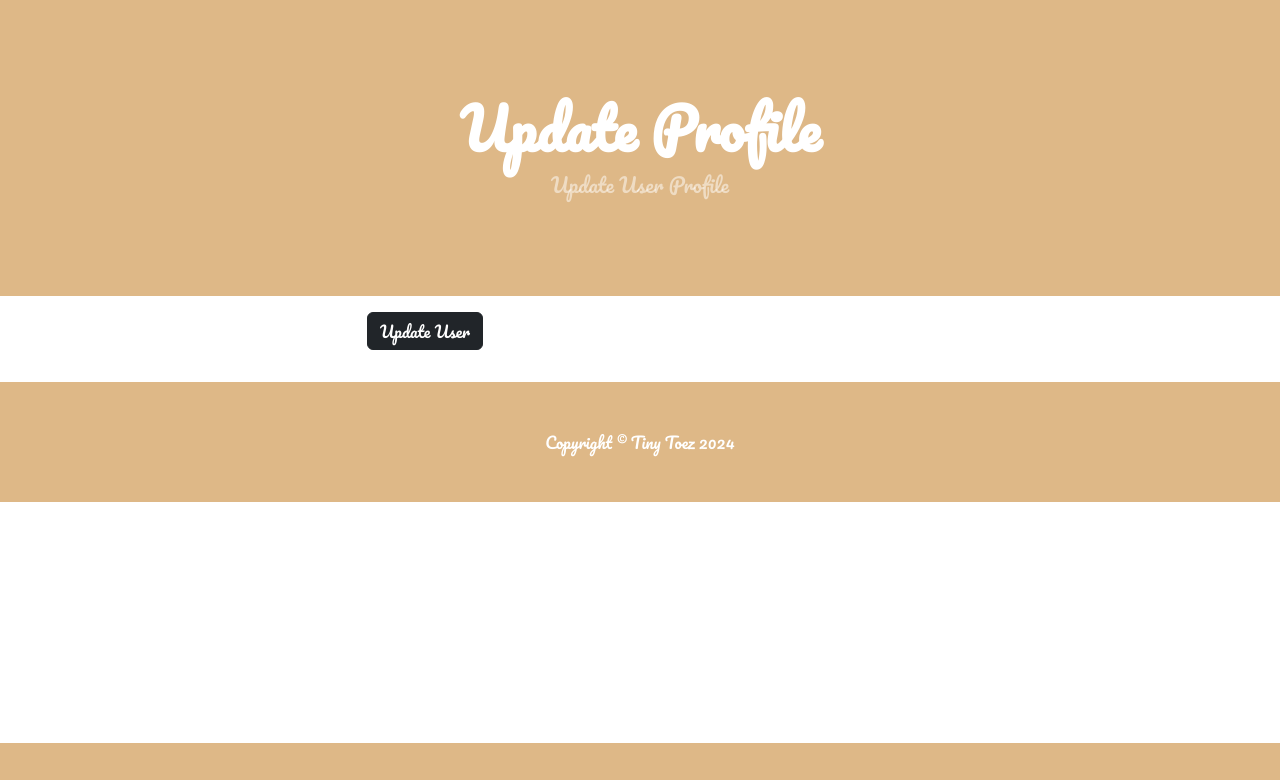
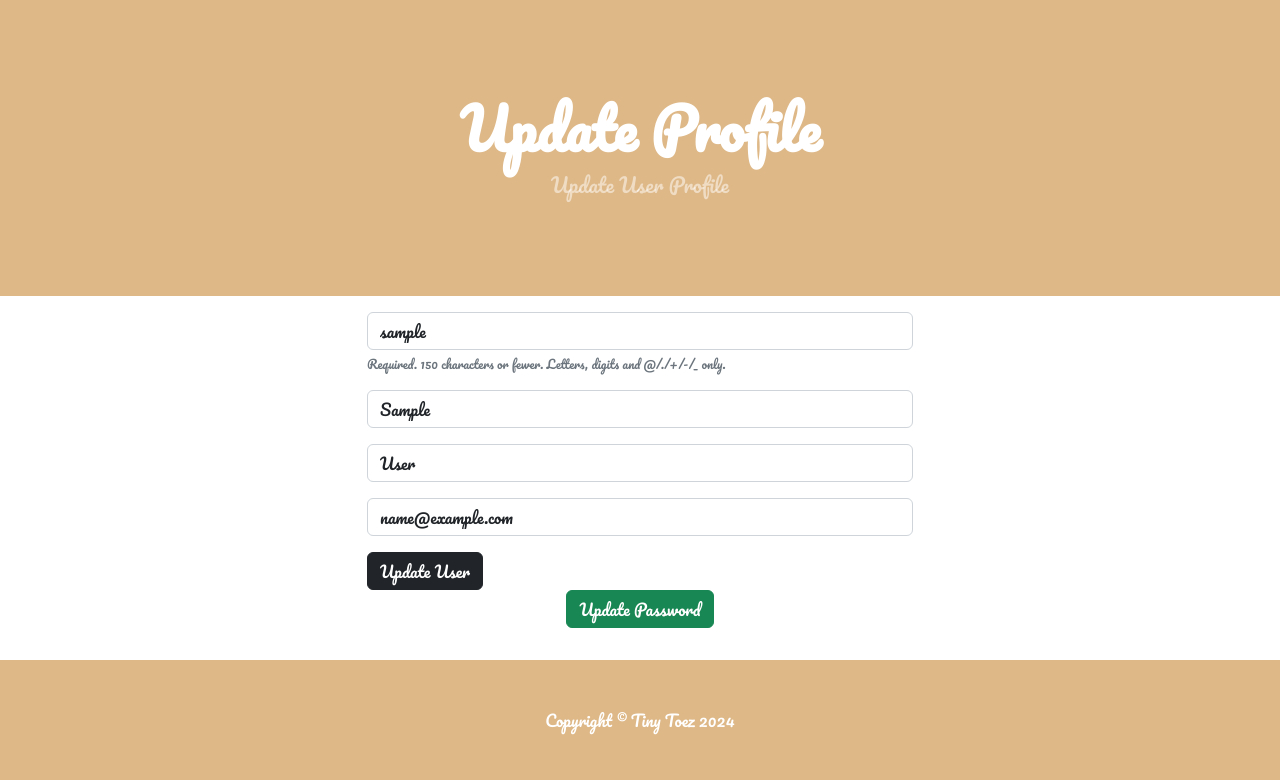
Before and after one commit to Aaron080913/Ecommerce_project, a Django app: page /update_user/ in a window 1280 px wide. Shown: the part 57-837 px from the top of the page. Before the commit the page ends 800 px from the top, so only its background shows below. Run offline with Django 5.2, Linux system fonts and the light colour scheme; the visitor is signed in with stand-in values (Sample User, id 1); data comes from the database, SQL or seed files in the repository; some libraries are stand-ins or nearby versions.

Commit message:
added more profile info

```diff
--- a/store/forms.py
+++ b/store/forms.py
@@ -1,6 +1,43 @@
 from django.contrib.auth.models import User
-from django.contrib.auth.forms import UserCreationForm
+from django.contrib.auth.forms import UserCreationForm, UserChangeForm, SetPasswordForm
 from django import forms
+
+class ChangePasswordForm(SetPasswordForm):
+	class Meta:
+		model = User
+		fields = ['new_password1', 'new_password2']
+
+	def __init__(self, *args, **kwargs):
+		super(ChangePasswordForm, self).__init__(*args, **kwargs)
+
+		self.fields['new_password1'].widget.attrs['class'] = 'form-control'
+		self.fields['new_password1'].widget.attrs['placeholder'] = 'Password'
+		self.fields['new_password1'].label = ''
+		self.fields['new_password1'].help_text = '<ul class="form-text text-muted small"><li>Your password can\'t be too similar to your other personal information.</li><li>Your password must contain at least 8 characters.</li><li>Your password can\'t be a commonly used password.</li><li>Your password can\'t be entirely numeric.</li></ul>'
+
+		self.fields['new_password2'].widget.attrs['class'] = 'form-control'
+		self.fields['new_password2'].widget.attrs['placeholder'] = 'Confirm Password'
+		self.fields['new_password2'].label = ''
+		self.fields['new_password2'].help_text = '<span class="form-text text-muted"><small>Enter the same password as before, for verification.</small></span>'
+
+class UpdateUserForm(UserChangeForm):
+	password = None
+	email = forms.EmailField(label="", widget=forms.TextInput(attrs={'class':'form-control', 'placeholder':'Email Address'}))
+	first_name = forms.CharField(label="", max_length=100, widget=forms.TextInput(attrs={'class':'form-control', 'placeholder':'First Name'}))
+	last_name = forms.CharField(label="", max_length=100, widget=forms.TextInput(attrs={'class':'form-control', 'placeholder':'Last Name'}))
+
+	class Meta:
+		model = User
+		fields = ('username', 'first_name', 'last_name', 'email')
+
+	def __init__(self, *args, **kwargs):
+		super(UpdateUserForm, self).__init__(*args, **kwargs)
+
+		self.fields['username'].widget.attrs['class'] = 'form-control'
+		self.fields['username'].widget.attrs['placeholder'] = 'User Name'
+		self.fields['username'].label = ''
+		self.fields['username'].help_text = '<span class="form-text text-muted"><small>Required. 150 characters or fewer. Letters, digits and @/./+/-/_ only.</small></span>'
+
 
 class SignUpForm(UserCreationForm):
 	email = forms.EmailField(label="", widget=forms.TextInput(attrs={'class':'form-control', 'placeholder':'Email Address'}))
--- a/store/models.py
+++ b/store/models.py
@@ -1,5 +1,29 @@
 from django.db import models
 import datetime
+from django.contrib.auth.models import User
+from django.db.models.signals import post_save
+
+class Profile(models.Model):
+    user = models.OneToOneField(User, on_delete=models.CASCADE)
+    date_modified = models.DateTimeField(User, auto_now=True)
+    phone = models.CharField(max_length=20, blank=True)
+    address1 = models.CharField(max_length=200, blank=True)
+    address2 = models.CharField(max_length=200, blank=True)
+    town = models.CharField(max_length=200, blank=True)
+    county = models.CharField(max_length=200, blank=True)
+    postcode = models.CharField(max_length=200, blank=True)
+    country = models.CharField(max_length=200, blank=True)
+
+    def __str__(self):
+        return self.user.username
+
+def create_profile(sender, instance, created, **kwargs):
+    if created:
+        user_profile = Profile(user=instance)
+        user_profile.save()
+
+post_save.connect(create_profile, sender=User)
+
 
 class Category(models.Model):
     name = models.CharField(max_length=50)
--- a/store/templates/update_user.html
+++ b/store/templates/update_user.html
@@ -16,10 +16,12 @@
         <form method="POST" action="{% url 'update_user' %}">
             {% csrf_token %}
 
-            {{ form.as_p }}
+            {{ user_form.as_p }}
             <button type="submit" class="btn btn-dark">Update User</button>
 
-          </form>
+          </form><center>
+          <a href="{% url 'update_password' %}" class="btn btn-success">Update Password</a>
+        </center>
     </div></div>
 </div>
 {% endblock %}
--- a/store/urls.py
+++ b/store/urls.py
@@ -7,6 +7,7 @@ urlpatterns = [
     path('login/', views.login_user, name='login'),
     path('logout/', views.logout_user, name='logout'),
     path('register/', views.register_user, name='register'),
+    path('update_password/', views.update_password, name='update_password'),
     path('update_user/', views.update_user, name='update_user'),
     path('product/<int:pk>', views.product, name='product'),
     path('category/<str:foo>', views.category, name='category'),
--- a/store/views.py
+++ b/store/views.py
@@ -4,11 +4,48 @@ from django.contrib.auth import authenticate, login, logout
 from django.contrib import messages
 from django.contrib.auth.models import User
 from django.contrib.auth.forms import UserCreationForm
-from .forms import SignUpForm
+from .forms import SignUpForm, UpdateUserForm, ChangePasswordForm
 from django import forms
 
+def update_password(request):
+	if request.user.is_authenticated:
+		current_user = request.user
+
+		if request.method  == 'POST':
+			form = ChangePasswordForm(current_user, request.POST)
+			# Is the form valid
+			if form.is_valid():
+				form.save()
+				messages.success(request, "Your Password Has Been Updated...")
+
+				return redirect('update_user')
+			else:
+				for error in list(form.errors.values()):
+					messages.error(request, error)
+					return redirect('update_password')
+		else:
+			form = ChangePasswordForm(current_user)
+			return render(request, "update_password.html", {'form':form})
+	else:
+		messages.success(request, "You Must Be Logged In To View That Page...")
+		return redirect('home')
+
+
 def update_user(request):
-    return render(request, 'update_user.html', {})
+    if request.user.is_authenticated:
+        current_users = User.objects.get(id=request.user.id)
+        user_form = UpdateUserForm(request.POST or None, instance=current_users)
+
+        if user_form.is_valid():
+            user_form.save()
+
+            login(request, current_users)
+            messages.success(request, "User Has Been Updated")
+            return redirect('home')
+        return render(request, "update_user.html", {'user_form':user_form})
+    else:
+         messages.success(request, "Please Log in to access this page!")
+         return redirect('home')
 
 def category_summary(request):
 	categories = Category.objects.all()
```
Also changed, not shown: cart/templates/cart_summary.html (+7 -6 lines), store/admin.py (+15 -1 lines), store/templates/update_password.html (added, +24 -0 lines), store/migrations/0003_alter_product_name_alter_product_price_and_more.py (added), store/templates/product.html (indentation only).
